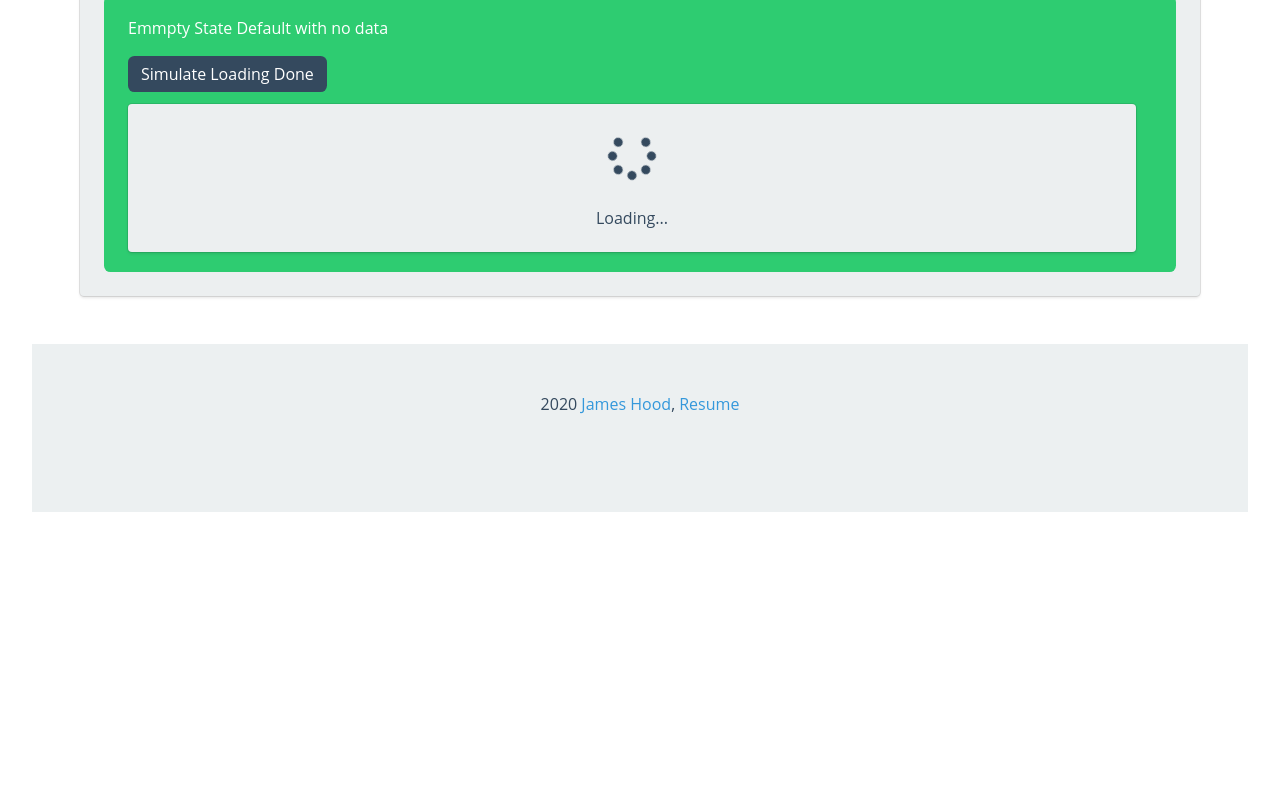
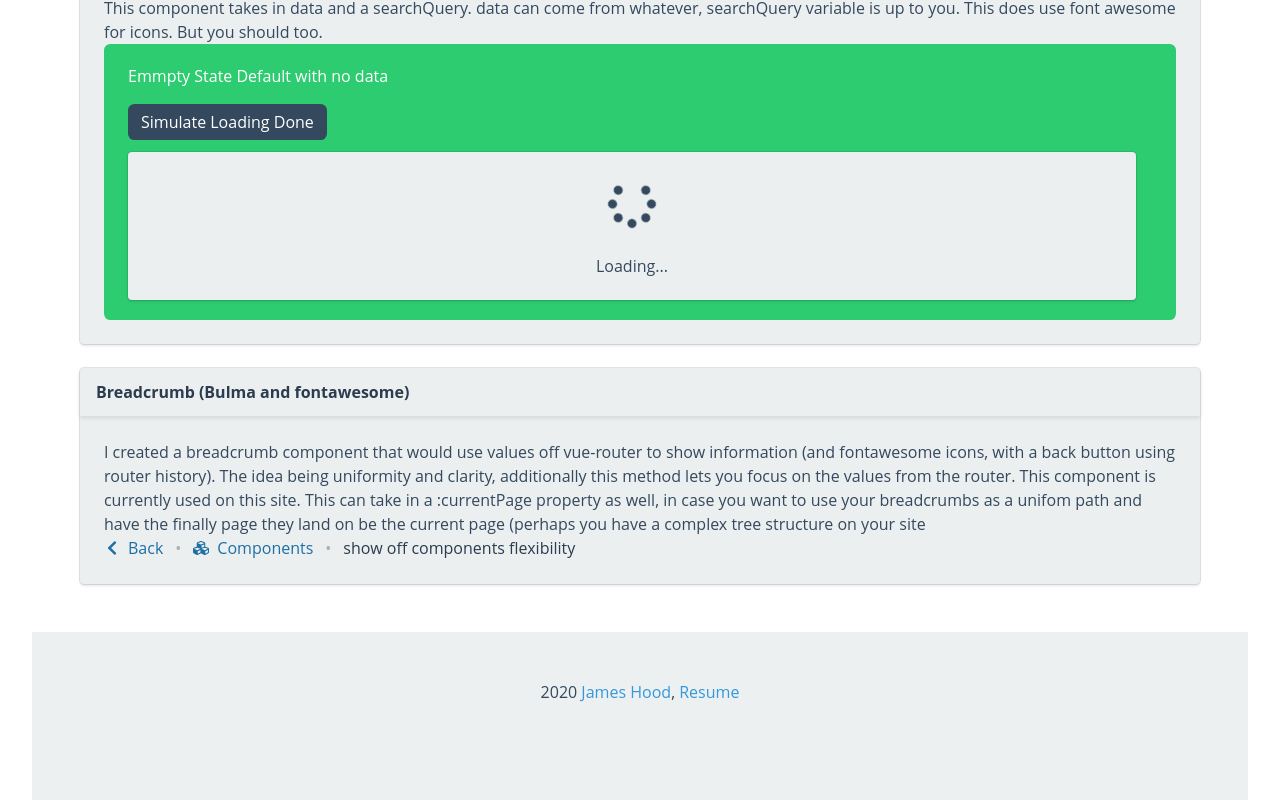
Before and after one commit to jameshood118/projects, a Vue app: page /components in a window 1280 px wide. Shown: the part 476-1276 px from the top of the page. Before the commit the page ends 988 px from the top, so only its background shows below. Built offline with nearby package versions, Linux system fonts and the light colour scheme.

Commit message:
add breadcrumbs

```diff
--- a/src/views/About.vue
+++ b/src/views/About.vue
@@ -1,5 +1,6 @@
 <template>
   <div>
+    <breadcrumb />
     <div class="columns">
       <div class="column">
         <div class="card">
--- a/src/views/Components.vue
+++ b/src/views/Components.vue
@@ -1,5 +1,6 @@
 <template>
   <div>
+    <breadcrumb />
     <section class="section">
       <div class="columns is-multiline">
         <div class="column is-full">
@@ -68,10 +69,18 @@
                       <div class="content">
                         <p>Emmpty State Default with no data</p>
                         <button
+                          v-if="emptyStateLoading == true"
                           class="button is-primary mb-3"
                           @click="simulateLoadingDone"
                         >
                           Simulate Loading Done
+                        </button>
+                        <button
+                          v-else
+                          class="button is-primary mb-3"
+                          @click="simulateLoadingStart"
+                        >
+                          Simulate Loading Start
                         </button>
                         <empty-state
                           :data="emptyStateData"
@@ -83,6 +92,29 @@
                   </article>
                 </div>
               </div>
+            </div>
+          </div>
+        </div>
+        <div class="column is-full">
+          <div class="card">
+            <header class="card-header">
+              <p class="card-header-title">
+                Breadcrumb (Bulma and fontawesome)
+              </p>
+            </header>
+            <div class="card-content">
+              <p>
+                I created a breadcrumb component that would use values off
+                vue-router to show information (and fontawesome icons, with a
+                back button using router history). The idea being uniformity and
+                clarity, additionally this method lets you focus on the values
+                from the router. This component is currently used on this site.
+                This can take in a :currentPage property as well, in case you
+                want to use your breadcrumbs as a unifom path and have the
+                finally page they land on be the current page (perhaps you have
+                a complex tree structure on your site
+              </p>
+              <breadcrumb :currentPage="'show off components flexibility'" />
             </div>
           </div>
         </div>
@@ -123,6 +155,9 @@ export default {
     simulateLoadingDone() {
       this.emptyStateLoading = false
     },
+    simulateLoadingStart() {
+      this.emptyStateLoading = true
+    },
     handleModalClick(msg, tagClass) {
       this.modalOpen = true
       this.modalMessage = msg
```
